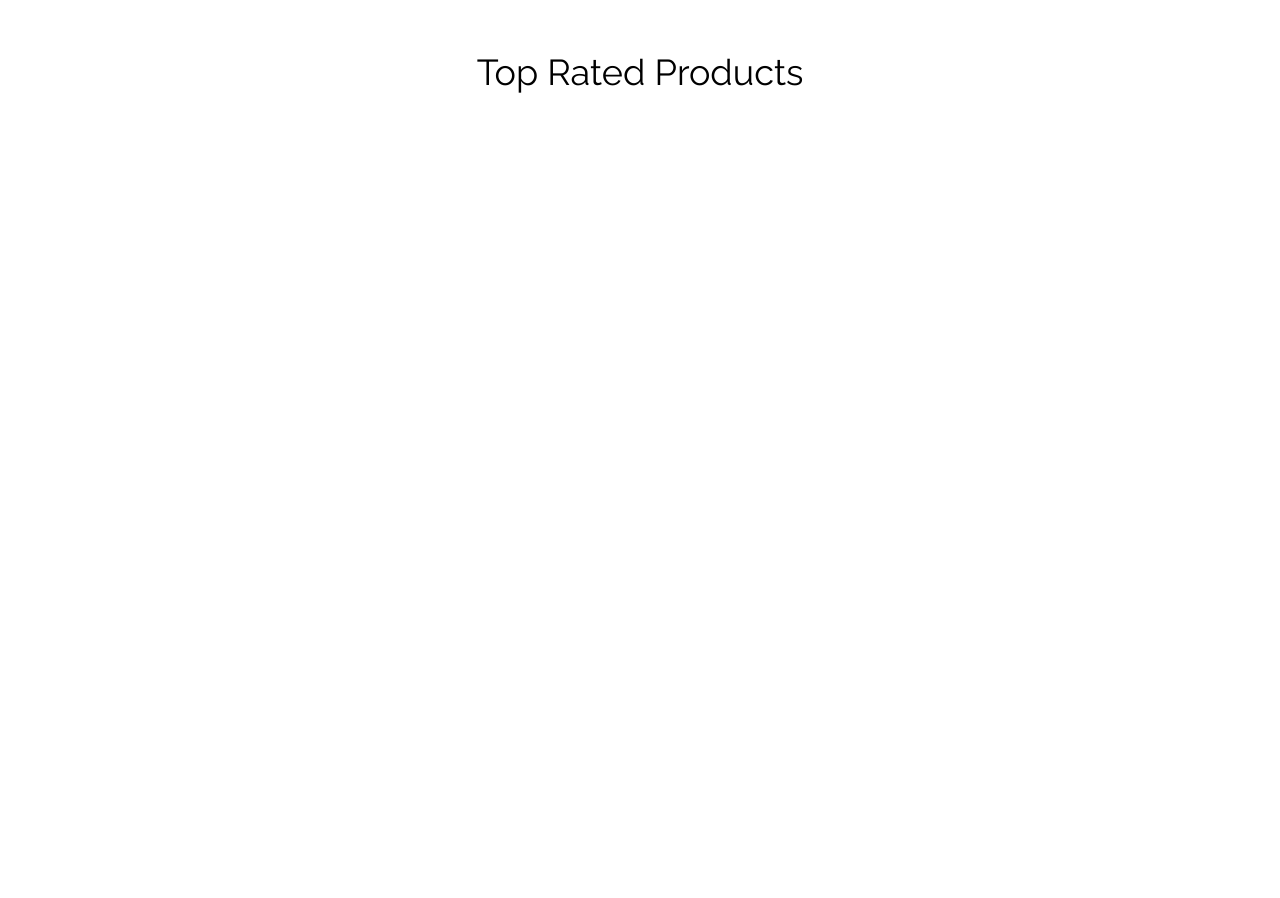
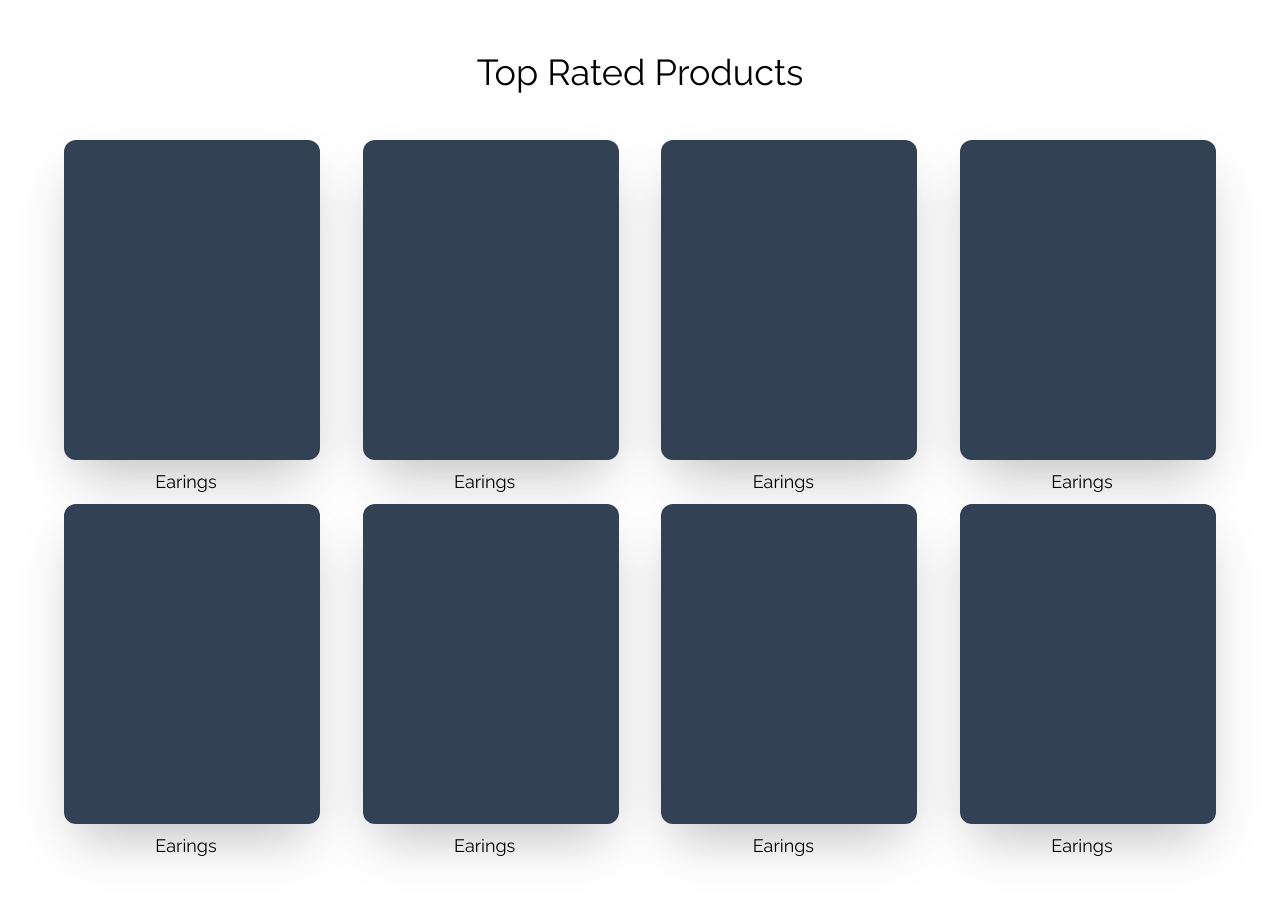
Before and after one commit to dspatel01/jewelleryShop, a React (Create React App) app: page / in a window 1280 px wide. Shown: the part 1060-1958 px from the top of the page. Before the commit the page ends 1192 px from the top, so only its background shows below. Built offline with nearby package versions, Linux system fonts and the light colour scheme; a web font is replaced by a local one.

Commit message:
adding card

```diff
--- a/src/pages/Home.jsx
+++ b/src/pages/Home.jsx
@@ -5,12 +5,77 @@ import CategoryPage from '../component/CategoryPage'
 
 const Home = () => {
   return (
+    <>
       <div className='w-full'>
         <HeroSection />
         <h1 className='text-center text-4xl mt-10 '>Our Category</h1>
         <CategoryPage />
         <h1 className='text-center text-4xl my-10 '>Top Rated Products</h1>
+
+        <div className='w-full flex items-center justify-center mt-10 mb-20 '>
+
+                <div className='w-[90%] flex justify-between flex-wrap mx-4'>
+                    <div className=''>
+                        <div className='bg-slate-700 my-2 w-64 h-80 shadow-2xl rounded-xl cursor-pointer'>
+                            {/* <img src={earings} alt="" className='rounded-full object-cover' /> */}
+
                         </div>
+                        <p className='text-center text-lg mr-3'>Earings</p>
+                    </div>
+                    <div className=''>
+                        <div className='bg-slate-700 my-2 w-64 h-80 shadow-2xl rounded-xl cursor-pointer'>
+                            {/* <img src={earings} alt="" className='rounded-full object-cover' /> */}
+
+                        </div>
+                        <p className='text-center text-lg mr-3'>Earings</p>
+                    </div>
+                    <div className=''>
+                        <div className='bg-slate-700 my-2 w-64 h-80 shadow-2xl rounded-xl cursor-pointer'>
+                            {/* <img src={earings} alt="" className='rounded-full object-cover' /> */}
+
+                        </div>
+                        <p className='text-center text-lg mr-3'>Earings</p>
+                    </div>
+                    <div className=''>
+                        <div className='bg-slate-700 my-2 w-64 h-80 shadow-2xl rounded-xl cursor-pointer'>
+                            {/* <img src={earings} alt="" className='rounded-full object-cover' /> */}
+
+                        </div>
+                        <p className='text-center text-lg mr-3'>Earings</p>
+                    </div>
+                    <div className=''>
+                        <div className='bg-slate-700 my-2 w-64 h-80 shadow-2xl rounded-xl cursor-pointer'>
+                            {/* <img src={earings} alt="" className='rounded-full object-cover' /> */}
+
+                        </div>
+                        <p className='text-center text-lg mr-3'>Earings</p>
+                    </div>
+                    <div className=''>
+                        <div className='bg-slate-700 my-2 w-64 h-80 shadow-2xl rounded-xl cursor-pointer'>
+                            {/* <img src={earings} alt="" className='rounded-full object-cover' /> */}
+
+                        </div>
+                        <p className='text-center text-lg mr-3'>Earings</p>
+                    </div>
+                    <div className=''>
+                        <div className='bg-slate-700 my-2 w-64 h-80 shadow-2xl rounded-xl cursor-pointer'>
+                            {/* <img src={earings} alt="" className='rounded-full object-cover' /> */}
+
+                        </div>
+                        <p className='text-center text-lg mr-3'>Earings</p>
+                    </div>
+                    <div className=''>
+                        <div className='bg-slate-700 my-2 w-64 h-80 shadow-2xl rounded-xl cursor-pointer'>
+                            {/* <img src={earings} alt="" className='rounded-full object-cover' /> */}
+
+                        </div>
+                        <p className='text-center text-lg mr-3'>Earings</p>
+                    </div>
+
+                </div>
+            </div>
+      </div>
+    </>
   )
 }
 
```
Lines whose indentation alone changed are shown as unchanged.
